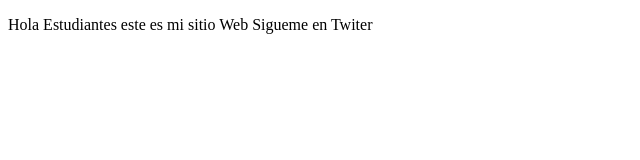
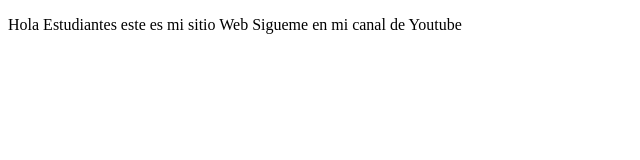
Before and after one commit to samator79/proyectoDemoCursoPrework, a plain HTML site: page index.html in a window 1280 px wide. Shown: the whole page, without its empty margins (0-640 px from the left). Drawn offline with Linux system fonts and the light colour scheme.

Commit message:
cambios agregamos sitio

```diff
--- a/index.html
+++ b/index.html
@@ -8,7 +8,7 @@
 </head>
 <body>
     <p>Hola Estudiantes este es mi sitio Web
-        Sigueme en Twiter
+        Sigueme en mi canal de Youtube
     </p>
 </body>
 </html>
```
